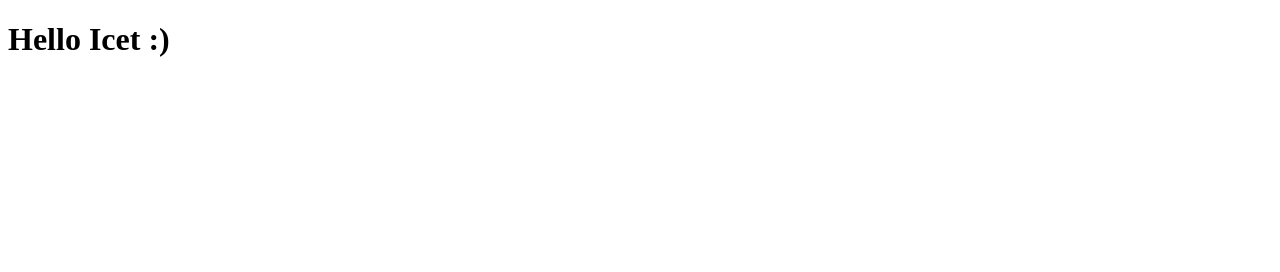
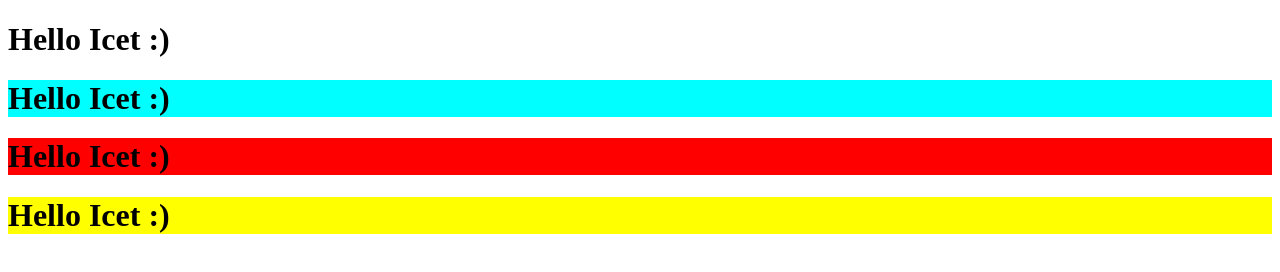
Before and after one commit to pawara-mmns/sample-project-126-127, a plain HTML site: page index.html in a window 1280 px wide. Drawn offline with Linux system fonts and the light colour scheme.

Commit message:
Add additional header elements with background colors to index.html

```diff
--- a/index.html
+++ b/index.html
@@ -7,5 +7,9 @@
 </head>
 <body>
     <h1>Hello  Icet :)</h1>
+    <h1 style="background-color: aqua;">Hello  Icet :)</h1>
+    <h1 style="background-color: red;">Hello  Icet :)</h1>
+    <h1 style="background-color: yellow;">Hello  Icet :)</h1>
+
 </body>
 </html>
```
